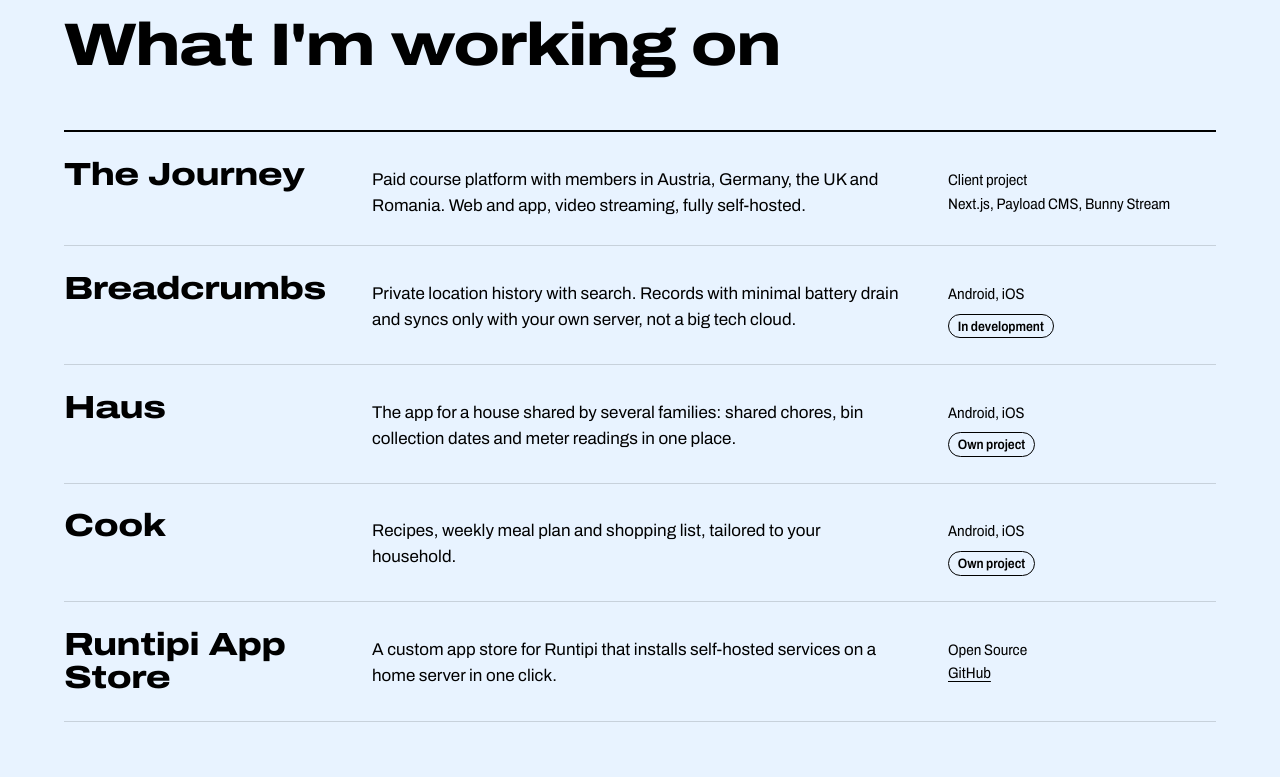
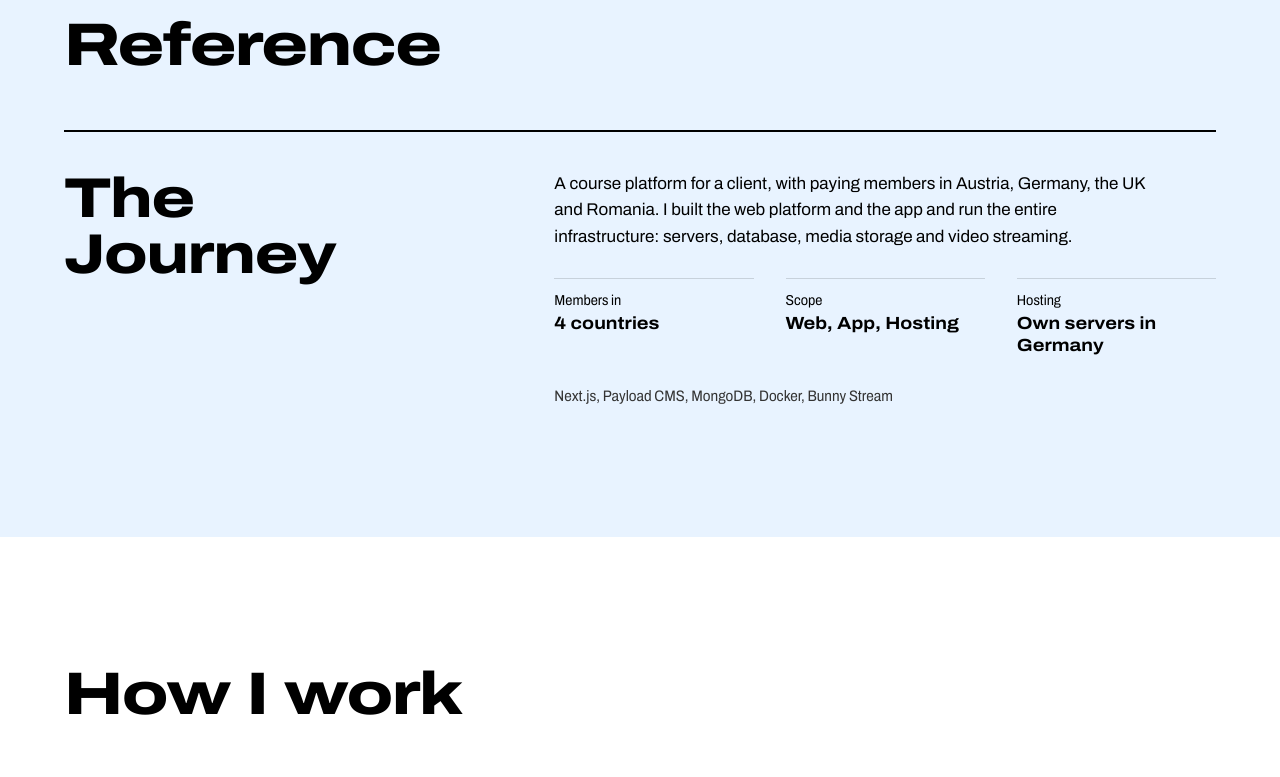
Before and after one commit to geymayer/geymayer.github.io, a plain HTML site: page index.html in a window 1280 px wide. Shown: the part 1700-2477 px from the top of the page. Drawn offline with Linux system fonts and the light colour scheme.

Commit message:
Nur The Journey als Referenz, Telefon im Impressum
Co-Authored-By: Claude Opus 5.5 <noreply@anthropic.com>
Claude-Session: https://claude.ai/code/session_01TCNhiWRhhc38TmnzE4nDp3

```diff
--- a/index.html
+++ b/index.html
@@ -232,41 +232,29 @@ section.block { padding-block: clamp(4rem, 10vw, 8rem); }
 .services p { margin: 0; }
 .services .stack { margin-top: .75rem; font-size: .95rem; font-stretch: 87%; color: #333; }
 
-/* Projects: a list, because it is one */
+/* Reference: one project, shown properly */
 .work { background: var(--mist); }
-
-.projects { list-style: none; margin: 0; padding: 0; border-top: 2px solid var(--ink); }
-.projects li {
+.feature {
   display: grid;
-  grid-template-columns: minmax(10rem, 1fr) 2fr minmax(9rem, 1fr);
-  gap: .5rem 2.5rem;
-  padding-block: 1.6rem;
-  border-bottom: 1px solid var(--rule);
-  align-items: baseline;
+  grid-template-columns: minmax(0, 1fr) minmax(0, 1.6fr);
+  gap: 1.5rem clamp(2rem, 6vw, 6rem);
+  border-top: 2px solid var(--ink);
+  padding-top: clamp(1.5rem, 3vw, 2.5rem);
 }
-.projects .pname {
+.feature .pname {
   font-stretch: 125%;
   font-weight: 800;
-  font-size: clamp(1.4rem, 2.6vw, 2rem);
-  line-height: 1.05;
-  letter-spacing: -.015em;
+  font-size: clamp(2rem, 4.6vw, 3.5rem);
+  line-height: 1;
+  letter-spacing: -.02em;
   margin: 0;
 }
-.projects p { margin: 0; }
-.projects .meta { font-size: .95rem; font-stretch: 87%; }
-.status {
-  display: inline-block;
-  font-size: .85rem;
-  font-weight: 600;
-  border: 1.5px solid var(--ink);
-  border-radius: 999px;
-  padding: .05rem .55rem;
-  margin-top: .45rem;
-}
-
-@media (max-width: 46rem) {
-  .projects li { grid-template-columns: 1fr; gap: .4rem; }
-}
+.facts-list { margin: 1.75rem 0; display: grid; grid-template-columns: repeat(auto-fit, minmax(min(100%, 10rem), 1fr)); gap: 1.25rem 2rem; }
+.facts-list div { border-top: 1px solid var(--rule); padding-top: .6rem; }
+.facts-list dt { font-size: .9rem; font-stretch: 87%; }
+.facts-list dd { margin: .15rem 0 0; font-weight: 700; font-stretch: 112%; font-size: 1.1rem; line-height: 1.25; }
+.feature .stack { font-size: .95rem; font-stretch: 87%; color: #333; margin: 0; }
+@media (max-width: 46rem) { .feature { grid-template-columns: minmax(0, 1fr); } }
 
 /* Approach */
 .approach {
@@ -387,39 +375,20 @@ mark.todo { background: #ffd84d; color: #000; padding: 0 .2em; border-radius: 2p
 
   <section class="block work" aria-labelledby="h-work">
     <div class="wrap">
-      <h2 class="display" id="h-work"><span lang="de">Woran ich arbeite</span><span lang="en">What I'm working on</span></h2>
-      <ul class="projects">
-        <li>
-          <h3 class="pname">The Journey</h3>
-          <p lang="de">Kursplattform mit zahlenden Teilnehmerinnen und Teilnehmern in Österreich, Deutschland, Großbritannien und Rumänien. Web und App, Video-Streaming, vollständig selbst gehostet.</p>
-          <p lang="en">Paid course platform with members in Austria, Germany, the UK and Romania. Web and app, video streaming, fully self-hosted.</p>
-          <div class="meta"><span lang="de">Kundenprojekt</span><span lang="en">Client project</span><br>Next.js, Payload CMS, Bunny Stream</div>
-        </li>
-        <li>
-          <h3 class="pname">Breadcrumbs</h3>
-          <p lang="de">Privater Standortverlauf mit Suche. Zeichnet akkuschonend auf und synchronisiert nur mit dem eigenen Server, nicht mit der Cloud eines Konzerns.</p>
-          <p lang="en">Private location history with search. Records with minimal battery drain and syncs only with your own server, not a big tech cloud.</p>
-          <div class="meta">Android, iOS<br><span class="status"><span lang="de">In Entwicklung</span><span lang="en">In development</span></span></div>
-        </li>
-        <li>
-          <h3 class="pname">Haus</h3>
-          <p lang="de">Die App für ein Haus mit mehreren Familien: geteilte Aufgaben, Müllkalender und Zählerstände an einem Ort.</p>
-          <p lang="en">The app for a house shared by several families: shared chores, bin collection dates and meter readings in one place.</p>
-          <div class="meta">Android, iOS<br><span class="status"><span lang="de">Eigenes Projekt</span><span lang="en">Own project</span></span></div>
-        </li>
-        <li>
-          <h3 class="pname">Cook</h3>
-          <p lang="de">Rezepte, Wochenplan und Einkaufsliste, abgestimmt auf den eigenen Haushalt.</p>
-          <p lang="en">Recipes, weekly meal plan and shopping list, tailored to your household.</p>
-          <div class="meta">Android, iOS<br><span class="status"><span lang="de">Eigenes Projekt</span><span lang="en">Own project</span></span></div>
-        </li>
-        <li>
-          <h3 class="pname">Runtipi App Store</h3>
-          <p lang="de">Ein eigener App-Store für Runtipi, mit dem sich selbst gehostete Dienste auf dem Heimserver mit einem Klick installieren lassen.</p>
-          <p lang="en">A custom app store for Runtipi that installs self-hosted services on a home server in one click.</p>
-          <div class="meta">Open Source<br><a href="https://github.com/geymayer/runtipi-appstore">GitHub</a></div>
-        </li>
-      </ul>
+      <h2 class="display" id="h-work"><span lang="de">Referenz</span><span lang="en">Reference</span></h2>
+      <article class="feature">
+        <h3 class="pname">The Journey</h3>
+        <div class="feature-body">
+          <p lang="de">Eine Kursplattform für einen Kunden, mit zahlenden Teilnehmerinnen und Teilnehmern in Österreich, Deutschland, Großbritannien und Rumänien. Ich habe Web-Plattform und App entwickelt und betreibe die gesamte Infrastruktur: Server, Datenbank, Medienspeicher und Video-Streaming.</p>
+          <p lang="en">A course platform for a client, with paying members in Austria, Germany, the UK and Romania. I built the web platform and the app and run the entire infrastructure: servers, database, media storage and video streaming.</p>
+          <dl class="facts-list">
+            <div><dt lang="de">Mitglieder in</dt><dt lang="en">Members in</dt><dd lang="de">4 Ländern</dd><dd lang="en">4 countries</dd></div>
+            <div><dt lang="de">Umfang</dt><dt lang="en">Scope</dt><dd>Web, App, Hosting</dd></div>
+            <div><dt lang="de">Betrieb</dt><dt lang="en">Hosting</dt><dd lang="de">Eigene Server in Deutschland</dd><dd lang="en">Own servers in Germany</dd></div>
+          </dl>
+          <p class="stack">Next.js, Payload CMS, MongoDB, Docker, Bunny Stream</p>
+        </div>
+      </article>
     </div>
   </section>
 
@@ -458,7 +427,6 @@ mark.todo { background: #ffd84d; color: #000; padding: 0 .2em; border-radius: 2p
       <div class="facts">
         <p>Leibnitz, <span lang="de">Steiermark, Österreich</span><span lang="en">Styria, Austria</span></p>
         <p><span lang="de">Deutsch und Englisch</span><span lang="en">German and English</span></p>
-        <p><a href="https://github.com/geymayer">GitHub</a></p>
       </div>
     </div>
   </section>
@@ -480,7 +448,8 @@ mark.todo { background: #ffd84d; color: #000; padding: 0 .2em; border-radius: 2p
         <p>Florian Geymayer<br>
           <mark class="todo">Straße und Hausnummer</mark><br>
           <mark class="todo">PLZ</mark> Leibnitz, Österreich</p>
-        <p>E-Mail: <mark class="todo">kontakt@floriangeymayer.com</mark></p>
+        <p>E-Mail: <mark class="todo">kontakt@floriangeymayer.com</mark><br>
+          Telefon: <mark class="todo">+43 …</mark></p>
         <p>Unternehmensgegenstand: Entwicklung von Software und mobilen Anwendungen<br>
           UID-Nummer: <mark class="todo">ATU…</mark><br>
           Gewerbe: <mark class="todo">Dienstleistungen in der automatischen Datenverarbeitung und Informationstechnik</mark><br>
```
